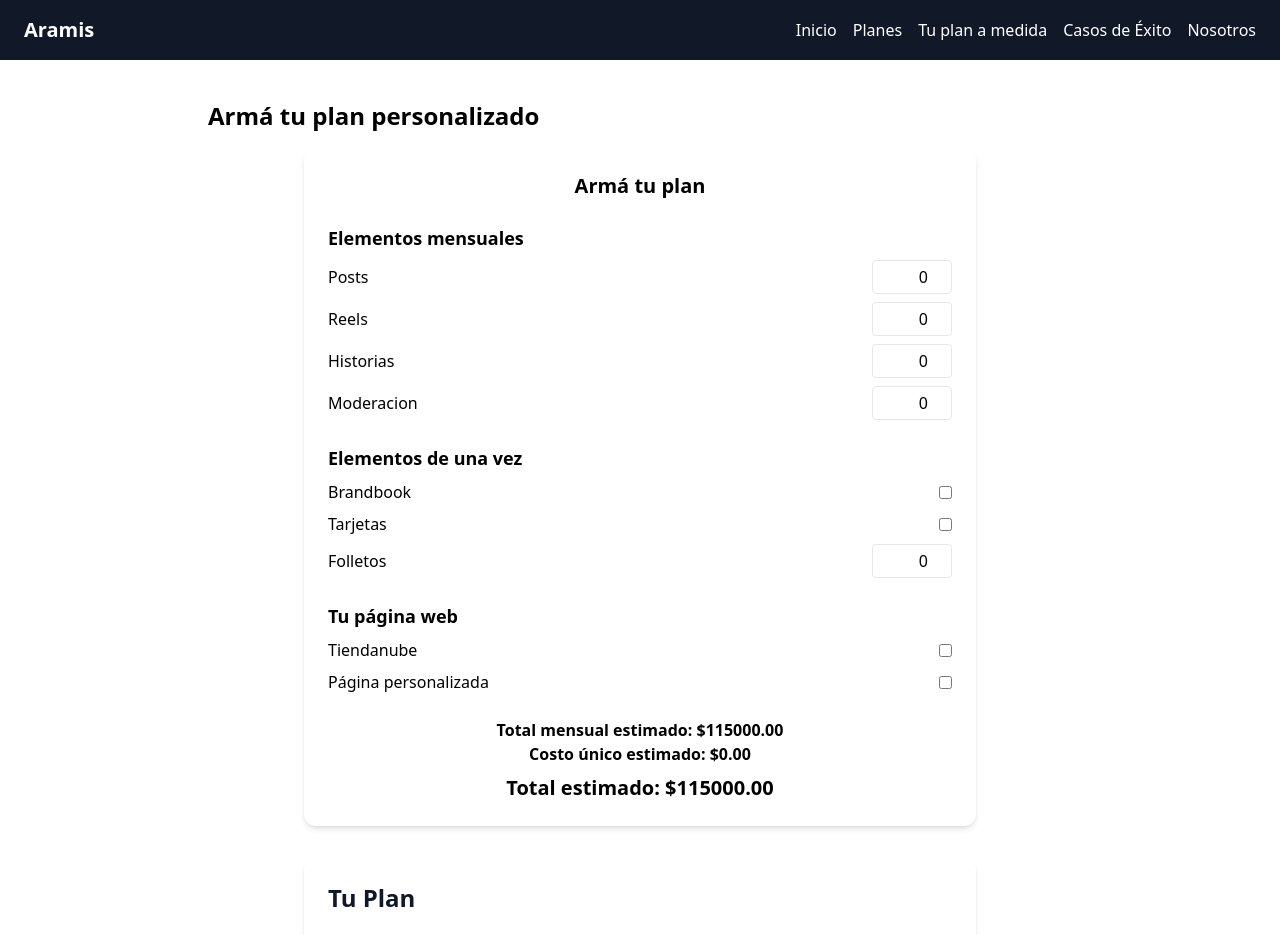
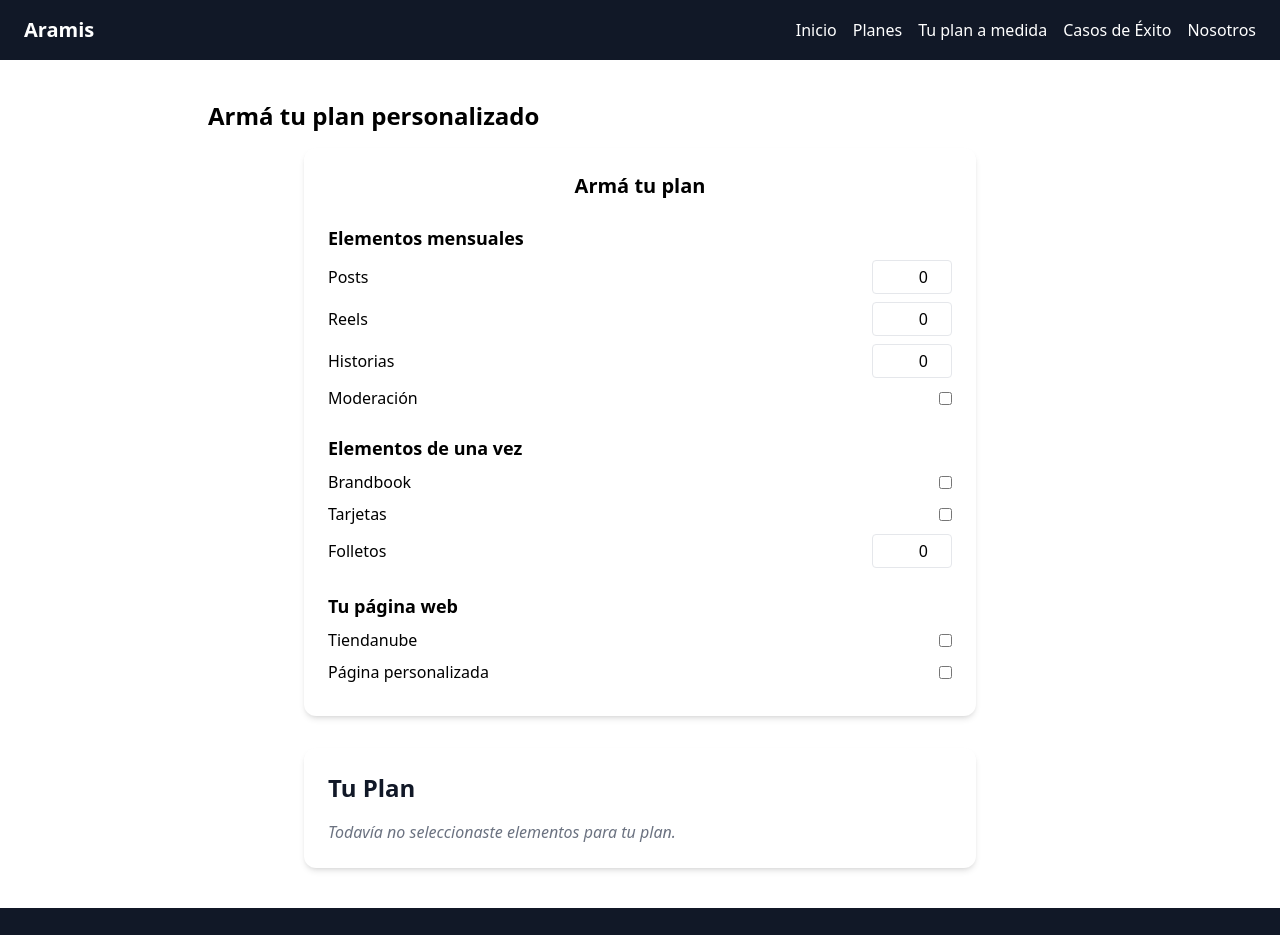
Before and after one commit to Maiguelon/Aramis-Web, a Next.js app: page /plan_personalizado in a window 1280 px wide. Shown: the top 935 px of the page. Built offline with nearby package versions, Linux system fonts and the light colour scheme.

Commit message:
Corrections to the personalized plan page

```diff
--- a/components/PlanCard.jsx
+++ b/components/PlanCard.jsx
@@ -1,32 +1,37 @@
 import React from 'react';
 
 export default function PlanCard({ precioMensual, costoUnicos, phrases, selections }) {
+  const mostrarContenido = precioMensual > 0 || costoUnicos > 0 || (phrases && phrases.length > 0);
+
   return (
     <div className="max-w-md mx-auto bg-white rounded-xl shadow-md overflow-hidden md:max-w-2xl p-6">
       <div className="md:flex md:flex-col">
         <h2 className="text-2xl font-bold text-gray-900 mb-4">Tu Plan</h2>
 
+        {mostrarContenido ? (
+          <>
             <div className="text-lg text-gray-700 mb-6">
+              {precioMensual > 0 && (
                 <p>
                   <span className="font-semibold">Precio mensual:</span> ${precioMensual.toFixed(2)}
                 </p>
+              )}
+              {costoUnicos > 0 && (
                 <p>
                   <span className="font-semibold">Costo único:</span> ${costoUnicos.toFixed(2)}
                 </p>
+              )}
             </div>
 
             <div className="text-gray-800 space-y-3">
-          {phrases && phrases.map((phrase, idx) => (
+              {phrases.map((phrase, idx) => (
                 <p key={idx} className="leading-relaxed">{phrase}</p>
               ))}
             </div>
-
-        {/* Opcional: mostrar resumen de selecciones */}
-        {/*
-        <pre className="mt-4 text-xs text-gray-500">
-          {JSON.stringify(selections, null, 2)}
-        </pre>
-        */}
+          </>
+        ) : (
+          <p className="text-gray-500 italic">Todavía no seleccionaste elementos para tu plan.</p>
+        )}
       </div>
     </div>
   );
--- a/components/PlanCardWrapper.jsx
+++ b/components/PlanCardWrapper.jsx
@@ -15,15 +15,28 @@ export default function PlanCardWrapper({ selections }) {
     posts = 0,
     reels = 0,
     historias = 0,
-    moderacion = 0,
-    brandbook = 0,
-    tarjetas = 0,
+    moderacion = false,
+    brandbook = false,
+    tarjetas = false,
     folletos = 0,
-    pagina = 0,
-    tiendanube = 0
+    pagina = false,
+    tiendanube = false
   } = selections;
 
-  // Calcular partes
+  const tieneElementosSeleccionados = () => {
+    return (
+      posts > 0 ||
+      reels > 0 ||
+      historias > 0 ||
+      moderacion ||
+      brandbook ||
+      tarjetas ||
+      folletos > 0 ||
+      pagina ||
+      tiendanube
+    );
+  };
+
   const nucleo = calcularNucleo({ posts, reels, historias, moderacion });
   const unicos = calcularUnicos({ brandbook, tarjetas, folletos });
   const unicosPaginas = calcularUnicosPaginas({ pagina, tiendanube });
@@ -32,14 +45,16 @@ export default function PlanCardWrapper({ selections }) {
   const mensualConDescuento = aplicarDescuentoMensual(mensual, { pagina, tiendanube });
   const costoUnicos = calcularCostoUnicos(nucleo, mensualConDescuento, unicos, unicosPaginas) + unicosPaginas;
 
- const frases = generarDescripcionPlan({ nucleo, unicos, pagina, tiendanube, brandbook, tarjetas, folletos });
+  const frases = tieneElementosSeleccionados()
+    ? generarDescripcionPlan({ nucleo, unicos, pagina, tiendanube, brandbook, tarjetas, folletos })
+    : [];
 
   return (
     <PlanCard
-      precioMensual={mensualConDescuento}
-      costoUnicos={costoUnicos}
+      precioMensual={tieneElementosSeleccionados() ? mensualConDescuento : 0}
+      costoUnicos={tieneElementosSeleccionados() ? costoUnicos : 0}
       phrases={frases}
-      selections={selections} // opcional
+      selections={selections}
     />
   );
 }
--- a/components/PriceSelector.jsx
+++ b/components/PriceSelector.jsx
@@ -1,17 +1,24 @@
 import React, { useState, useEffect } from 'react';
-import { calcularNucleo, calcularUnicos, calcularUnicosPaginas, calcularMensual, aplicarDescuentoMensual, calcularCostoUnicos } from '../utils/PlanFunctions';
+import {
+  calcularNucleo,
+  calcularUnicos,
+  calcularUnicosPaginas,
+  calcularMensual,
+  aplicarDescuentoMensual,
+  calcularCostoUnicos,
+} from '../utils/PlanFunctions';
 
 export default function PriceSelectorForm({ onChange }) {
   const [form, setForm] = useState({
     posts: 0,
     reels: 0,
     historias: 0,
-    moderacion: 0,
-    brandbook: 0,
-    tarjetas: 0,
+    moderacion: false,
+    brandbook: false,
+    tarjetas: false,
     folletos: 0,
-    tiendanube: 0,
-    pagina: 0,
+    tiendanube: false,
+    pagina: false,
   });
 
   const handleChange = (field, value) => {
@@ -19,20 +26,40 @@ export default function PriceSelectorForm({ onChange }) {
   };
 
   const toggleSingleOption = (field) => {
-    setForm(prev => ({ ...prev, tiendanube: 0, pagina: 0, [field]: prev[field] === 1 ? 0 : 1 }));
+    setForm(prev => ({
+      ...prev,
+      tiendanube: false,
+      pagina: false,
+      [field]: !prev[field],
+    }));
+  };
+
+  const tieneElementosSeleccionados = () => {
+    const { posts, reels, historias, moderacion, brandbook, tarjetas, folletos, tiendanube, pagina } = form;
+    return (
+      posts > 0 ||
+      reels > 0 ||
+      historias > 0 ||
+      moderacion ||
+      brandbook ||
+      tarjetas ||
+      folletos > 0 ||
+      tiendanube ||
+      pagina
+    );
   };
 
   useEffect(() => {
     onChange(form);
   }, [form, onChange]);
 
+  // Cálculos
   const nucleo = calcularNucleo(form);
   const unicos = calcularUnicos(form);
   const unicosPaginas = calcularUnicosPaginas(form);
   const mensual = calcularMensual(nucleo);
   const mensualConDescuento = aplicarDescuentoMensual(mensual, form);
   const unicosFinal = calcularCostoUnicos(nucleo, mensualConDescuento, unicos, unicosPaginas);
-  const total = mensualConDescuento + unicosFinal + unicosPaginas;
 
   return (
     <div className="p-6 space-y-6 bg-white rounded-xl shadow-md max-w-2xl mx-auto">
@@ -41,7 +68,7 @@ export default function PriceSelectorForm({ onChange }) {
       {/* Elementos mensuales */}
       <section>
         <h3 className="text-lg font-semibold mb-2">Elementos mensuales</h3>
-        {['posts', 'reels', 'historias', 'moderacion'].map((item) => (
+        {['posts', 'reels', 'historias'].map((item) => (
           <div key={item} className="flex justify-between items-center mb-2">
             <label className="capitalize">{item}</label>
             <input
@@ -54,6 +81,14 @@ export default function PriceSelectorForm({ onChange }) {
             />
           </div>
         ))}
+        <div className="flex justify-between items-center mb-2">
+          <label>Moderación</label>
+          <input
+            type="checkbox"
+            checked={form.moderacion}
+            onChange={() => handleChange('moderacion', !form.moderacion)}
+          />
+        </div>
       </section>
 
       {/* Elementos únicos */}
@@ -63,16 +98,16 @@ export default function PriceSelectorForm({ onChange }) {
           <label>Brandbook</label>
           <input
             type="checkbox"
-            checked={form.brandbook === 1}
-            onChange={() => handleChange('brandbook', form.brandbook === 1 ? 0 : 1)}
+            checked={form.brandbook}
+            onChange={() => handleChange('brandbook', !form.brandbook)}
           />
         </div>
         <div className="flex justify-between items-center mb-2">
           <label>Tarjetas</label>
           <input
             type="checkbox"
-            checked={form.tarjetas === 1}
-            onChange={() => handleChange('tarjetas', form.tarjetas === 1 ? 0 : 1)}
+            checked={form.tarjetas}
+            onChange={() => handleChange('tarjetas', !form.tarjetas)}
           />
         </div>
         <div className="flex justify-between items-center mb-2">
@@ -88,14 +123,14 @@ export default function PriceSelectorForm({ onChange }) {
         </div>
       </section>
 
-      {/* Tu página web */}
+      {/* Página web */}
       <section>
         <h3 className="text-lg font-semibold mb-2">Tu página web</h3>
         <div className="flex justify-between items-center mb-2">
           <label>Tiendanube</label>
           <input
             type="checkbox"
-            checked={form.tiendanube === 1}
+            checked={form.tiendanube}
             onChange={() => toggleSingleOption('tiendanube')}
           />
         </div>
@@ -103,17 +138,27 @@ export default function PriceSelectorForm({ onChange }) {
           <label>Página personalizada</label>
           <input
             type="checkbox"
-            checked={form.pagina === 1}
+            checked={form.pagina}
             onChange={() => toggleSingleOption('pagina')}
           />
         </div>
       </section>
 
-      <div className="text-center mt-6">
-        <p className="font-semibold">Total mensual estimado: ${mensualConDescuento.toFixed(2)}</p>
-        <p className="font-semibold">Costo único estimado: ${(unicosFinal + unicosPaginas).toFixed(2)}</p>
-        <p className="font-bold text-xl mt-2">Total estimado: ${total.toFixed(2)}</p>
-      </div>
+      {/* Resultados (solo si se seleccionó algo) */}
+      {tieneElementosSeleccionados() && (
+        <div className="text-center mt-6 space-y-1">
+          {mensualConDescuento > 0 && (
+            <p className="font-semibold">
+              Total mensual estimado: ${mensualConDescuento.toFixed(2)}
+            </p>
+          )}
+          {(unicosFinal > 0 || unicosPaginas > 0) && (
+            <p className="font-semibold">
+              Costo único estimado: ${(unicosFinal + unicosPaginas).toFixed(2)}
+            </p>
+          )}
+        </div>
+      )}
     </div>
   );
 }
```
Lines whose indentation alone changed are shown as unchanged.
